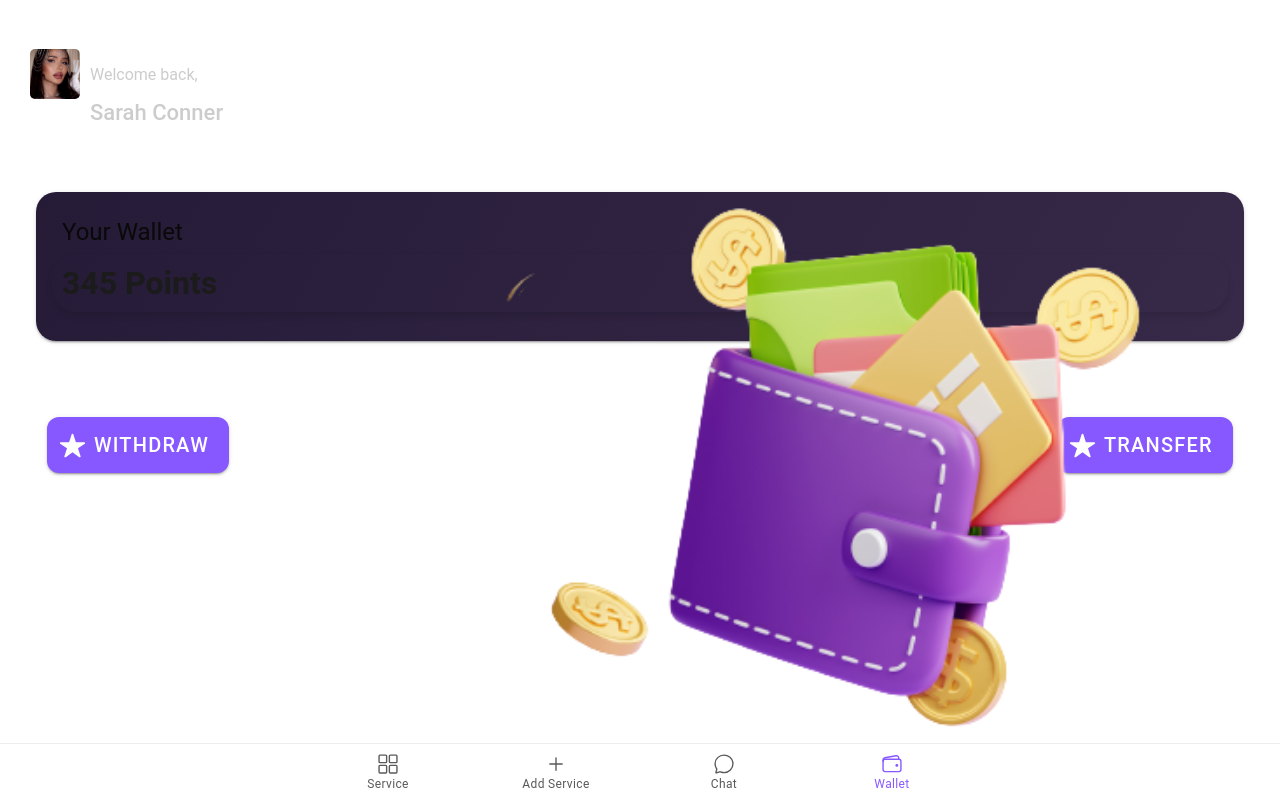
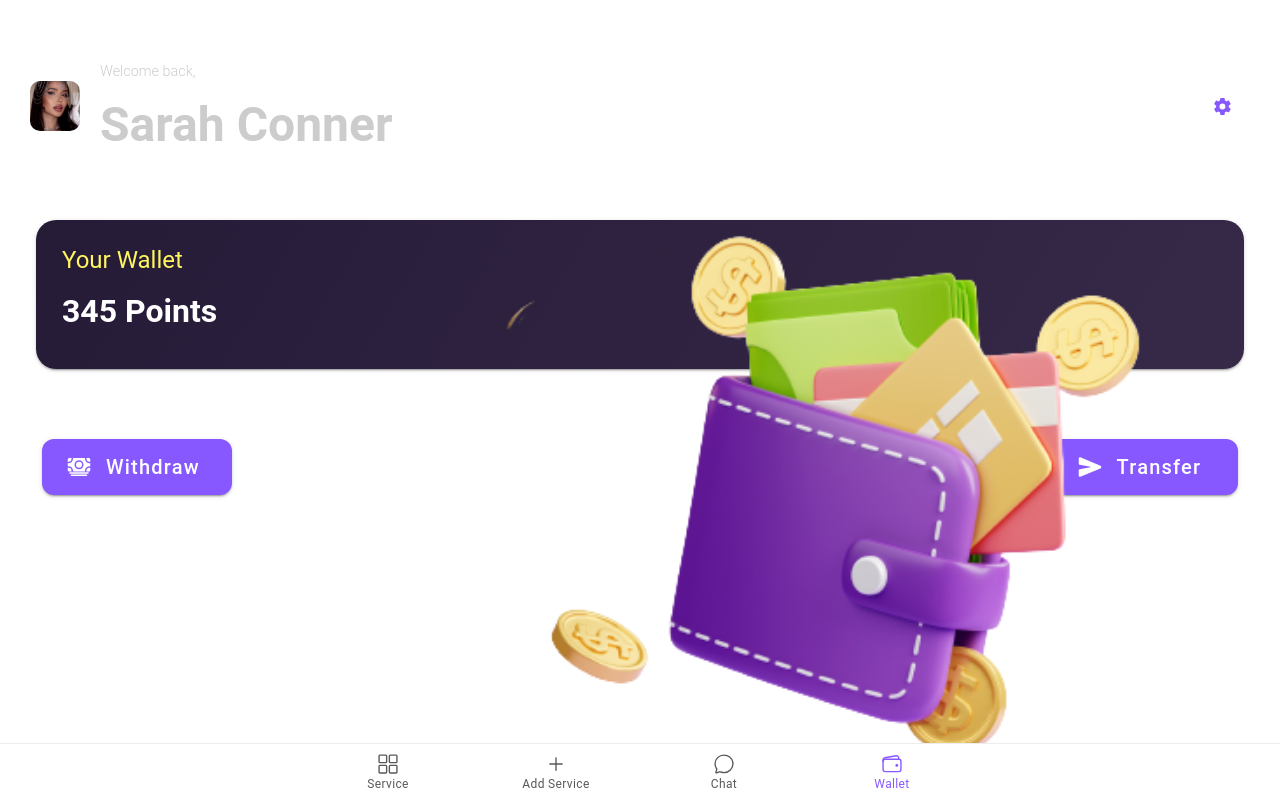
Before and after one commit to wedalb/ethmunich, a React (Vite) app in the folder ionic-react-app/: page /wallet in a window 1280 px wide. Built offline with nearby package versions, Linux system fonts and the light colour scheme.

Commit message:
change some css

```diff
--- a/ionic-react-app/src/App.tsx
+++ b/ionic-react-app/src/App.tsx
@@ -40,6 +40,7 @@ import '@ionic/react/css/display.css';
 
 /* Theme variables */
 import './theme/variables.css';
+import SettingsPage from "./pages/SettingsPage";
 
 setupIonicReact();
 
@@ -59,6 +60,9 @@ const App: React.FC = () => (
             </Route>
             <Route exact path="/chat">
               <ChatTab />
+            </Route>
+            <Route exact path="/settings">
+              <SettingsPage />
             </Route>
             <Route exact path="/">
               <Redirect to="/services" />
--- a/ionic-react-app/src/components/ExampleCard.css
+++ b/ionic-react-app/src/components/ExampleCard.css
@@ -5,7 +5,7 @@
 }
 
 ion-card {
-    --background: #000;
+    --background: #7b9ed1;
     --color: #7b9ed1;
     border-radius: 20px;
 
@@ -18,7 +18,6 @@ ion-card-title {
     padding-left: 10px;
     --background: #ececec;
     --color: #101111;
-    box-shadow: 0px 4px 6px rgba(0, 0, 0, 0.1); /* Adjust shadow properties as needed */
     border-radius: 25px;
 }
 
@@ -84,14 +83,14 @@ ion-card-title {
 }
 
 ion-card-title {
-    --color: #1c1b1b;
+    --color: #fff;
     font-size: 2rem; /* Adjust as needed */
     font-weight: bolder;
     padding : 10px;
 }
 
 ion-card-subtitle {
-    --color: #090909;
+    --color: #fff65f;
     font-size: 1.5rem; /* Adjust as needed */
     font-weight: normal;
     padding-top: 10px;
--- a/ionic-react-app/src/pages/ServicesTab.tsx
+++ b/ionic-react-app/src/pages/ServicesTab.tsx
@@ -27,7 +27,7 @@ const ServicesTab: React.FC = () => {
     <IonPage>
       <IonHeader>
         <IonToolbar>
-          <IonTitle>Tab 1</IonTitle>
+          <IonTitle></IonTitle>
         </IonToolbar>
       </IonHeader>
       <IonContent fullscreen>
--- /dev/null
+++ b/ionic-react-app/src/pages/SettingsPage.tsx
@@ -0,0 +1,24 @@
+import {
+    IonContent,
+    IonHeader,
+    IonPage,
+    IonTitle,
+    IonToolbar
+} from '@ionic/react';
+
+const SettingsPage: React.FC = () => {
+    return (
+        <IonPage>
+            <IonHeader>
+                <IonToolbar>
+                    <IonTitle>Settings</IonTitle>
+                </IonToolbar>
+            </IonHeader>
+            <IonContent>
+                <p>Settings content goes here...</p>
+            </IonContent>
+        </IonPage>
+    );
+};
+
+export default SettingsPage;
--- a/ionic-react-app/src/pages/WalletTab.css
+++ b/ionic-react-app/src/pages/WalletTab.css
@@ -2,6 +2,7 @@
 
 .card-container {
     position: relative; /* Set this to control the absolute positioning of children */
+    z-index: 1; /* Lower z-index value */
 }
 
 .overlay-image {
@@ -9,13 +10,31 @@
     top: -80px;  /* Moves the image 10 pixels above the container's top boundary */
     right: -110px;
     width: 80%;
-    z-index: 10;
+    z-index: 10;  /* Higher z-index to be on top of other elements in the card-container */
 }
 
 .avatar-row{
     padding: 20px;
     color: #cccccc;
+    position: relative; /* Ensure it's positioned */
+    z-index: 20; /* Set a higher z-index than the card-container and overlay-image */
+    display: flex; /* Make this a flex container */
+    align-items: center; /* Vertically center the direct children of the flex container */
 }
+.avatar-image-container {
+    margin-right: 10px; /* Adjust the value as needed */
+}
+
+.avatar-welcome-text {
+    font-weight: 300; /* This will make the text lighter. Adjust as needed. */
+    font-size: 0.9rem; /* Adjust font size as needed. */
+}
+
+.avatar-user-name {
+    font-weight: bolder; /* This will make the text bolder. */
+    font-size: 3rem; /* Adjust font size to make it bigger. */
+}
+
 
 IonLabel h3 {
     font-weight: bold !important;
@@ -24,18 +43,19 @@ IonLabel h3 {
 .wallet-button-row{
     padding: 30px;
     display: flex;
-    justify-content: center; /* Horizontally center */
+    justify-content: space-between; /* Distributes children with maximum space in between */
     align-items: center;     /* Vertically center */
 }
 
-
 .wallet-button {
-    padding: 10px;
+    width: 200px;  /* Or whatever width you prefer */
+    padding: 5px;
     --border-radius: 12px;
+    text-transform: none;
     --font-size: 0.5rem; /* Adjust this value as per your requirement */
 }
 
-.wallet-button-row {
-    display: flex;
-    justify-content: space-between; /* Distributes children with maximum space in between */
+.custom-icon-size{
+    font-size: 24px;
+    margin-right: 15px;
 }
--- a/ionic-react-app/src/pages/WalletTab.tsx
+++ b/ionic-react-app/src/pages/WalletTab.tsx
@@ -9,17 +9,24 @@ import {
     IonCol,
     IonImg,
     IonLabel,
-    IonButton, IonIcon
+    IonButton,
+    IonIcon
 } from '@ionic/react';
-import ExploreContainer from '../components/ExploreContainer';
 import './WalletTab.css';
 import avatarImage from '../assets/images/avatarmock.jpeg';
 import walletImage from '../assets/images/3dwallet.png';
 
 import ExampleCard from "../components/ExampleCard";
-import {star} from "ionicons/icons";
+import {cash, send, settingsSharp} from "ionicons/icons";
+import { useHistory } from 'react-router-dom';
 
 const WalletTab: React.FC = () => {
+    const history = useHistory();
+
+    const navigateToSettings = () => {
+        history.push("/settings");
+    };
+
     return (
         <IonPage>
             <IonContent fullscreen>
@@ -32,20 +39,22 @@ const WalletTab: React.FC = () => {
                     <IonCol>
                         {/* Avatar Row */}
                         <IonRow className="avatar-row">
-
-
-
-                            <IonCol size="auto">
-                                <div style={{ width: '50px', height: '50px', borderRadius: '10%', overflow: 'hidden' }}>
+                            <IonCol className="avatar-image-container" size="auto">
+                                <div style={{ width: '50px', height: '50px', borderRadius: '20%', overflow: 'hidden' }}>
                                     <IonImg src={avatarImage} style={{ width: '100%', height: '100%', objectFit: 'cover' }} />
                                 </div>
                             </IonCol>
 
                             <IonCol>
                                 <IonLabel>
-                                    <p>Welcome back,</p>
-                                    <h3>Sarah Conner</h3>
+                                    <p className="avatar-welcome-text">Welcome back,</p>
+                                    <h3 className="avatar-user-name">Sarah Conner</h3>
                                 </IonLabel>
+                            </IonCol>
+                            <IonCol size="auto">
+                                <IonButton fill="clear" onClick={navigateToSettings}>
+                                    <IonIcon icon={settingsSharp} />
+                                </IonButton>
                             </IonCol>
                         </IonRow>
                         <IonRow>
@@ -58,11 +67,11 @@ const WalletTab: React.FC = () => {
                         </IonRow>
                         <IonRow className="wallet-button-row">
                             <IonButton className="wallet-button" size="large">
-                                <IonIcon slot="start" icon={star}></IonIcon>
+                                <IonIcon className="custom-icon-size" slot="start" icon={cash}></IonIcon>
                                 Withdraw
                             </IonButton>
                             <IonButton className="wallet-button" size="large">
-                                <IonIcon slot="start" icon={star}></IonIcon>
+                                <IonIcon className="custom-icon-size" slot="start" icon={send}></IonIcon>
                                 Transfer
                             </IonButton>
                         </IonRow>
```
